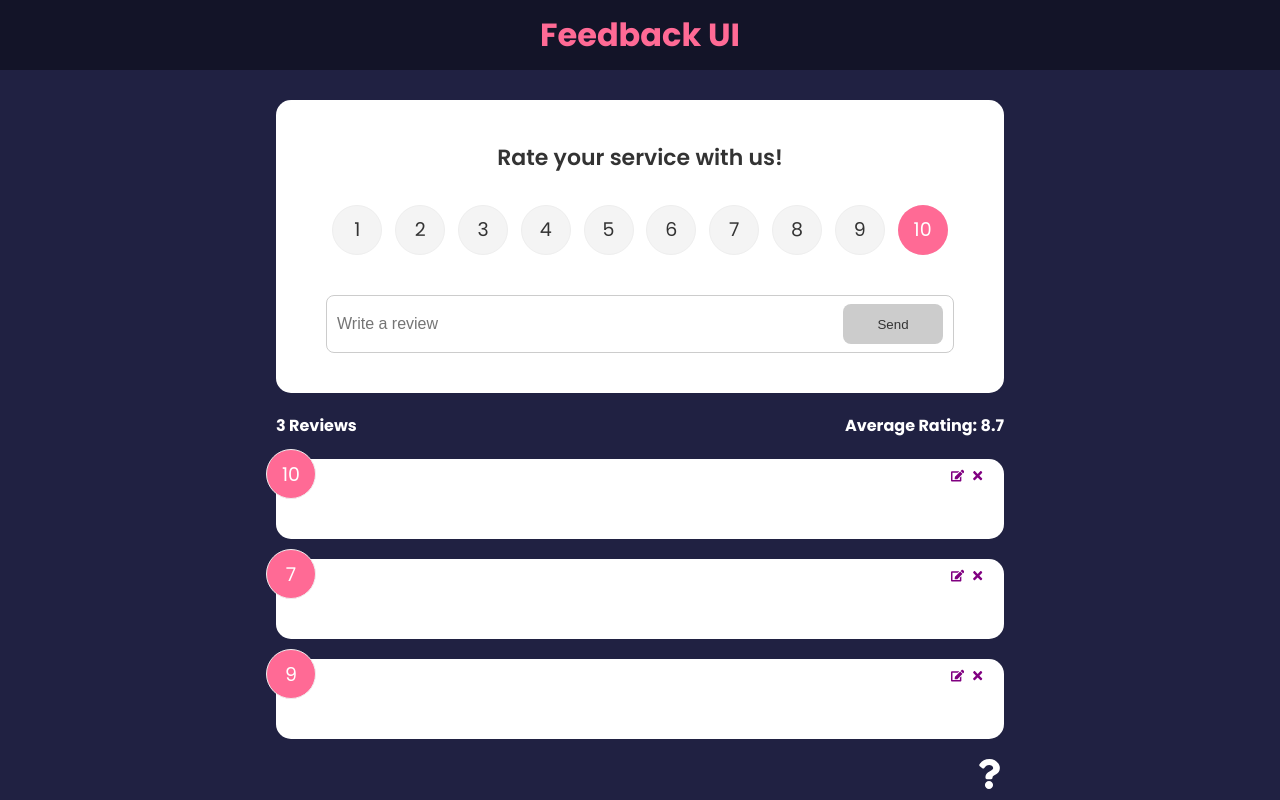
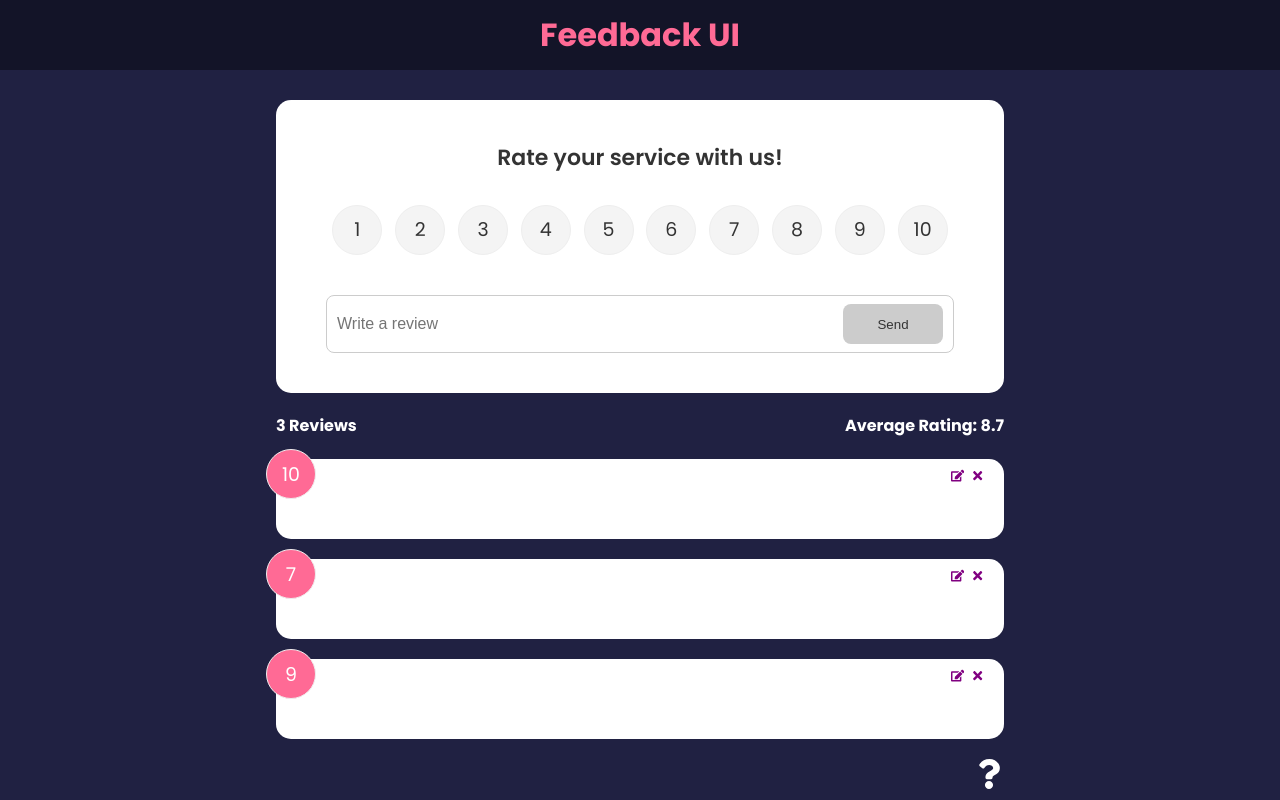
Before and after one commit to LucasArmanelli/Feedback-app, a React (Create React App) app: page / in a window 1280 px wide. Built offline with nearby package versions, Linux system fonts and the light colour scheme.

Commit message:
side effects with useeffect

```diff
--- a/src/components/FeedbackForm.jsx
+++ b/src/components/FeedbackForm.jsx
@@ -1,4 +1,4 @@
-import React, { useState, useContext } from 'react'
+import React, { useState, useContext, useEffect } from 'react'
 import Card from './shared/Card'
 import Button from './shared/Button'
 import RatingSelect from './RatingSelect'
@@ -11,6 +11,14 @@
   const [message, setMessage] = useState('')
 
   const { addFeedback, feedbackEdit } = useContext(FeedbackContext)
+
+  useEffect(() => {
+    if (feedbackEdit.edit === true) {
+      setBtnDisabled(false)
+      setText(feedbackEdit.item.text)
+      setRating(feedbackEdit.item.rating)
+    }
+  }, [feedbackEdit])
 
   const handleTextChange = (event) => {
     if(text === '') {
--- a/src/components/RatingSelect.jsx
+++ b/src/components/RatingSelect.jsx
@@ -1,4 +1,5 @@
-import React, {useState} from 'react'
+import React, { useState, useContext, useEffect } from 'react'
+import FeedbackContext from '../context/FeedbackContext'
 
 function RatingSelect({select}) {
   const [selected, setSelected] = useState(10)
@@ -7,6 +8,12 @@
     setSelected(+e.currentTarget.value)
     select(+e.currentTarget.value)
   }
+
+  const { feedbackEdit } = useContext(FeedbackContext)
+
+  useEffect(() => {
+    setSelected(feedbackEdit.item.rating)
+  }, [feedbackEdit])
 
   return (
     <ul className='rating'>
```
